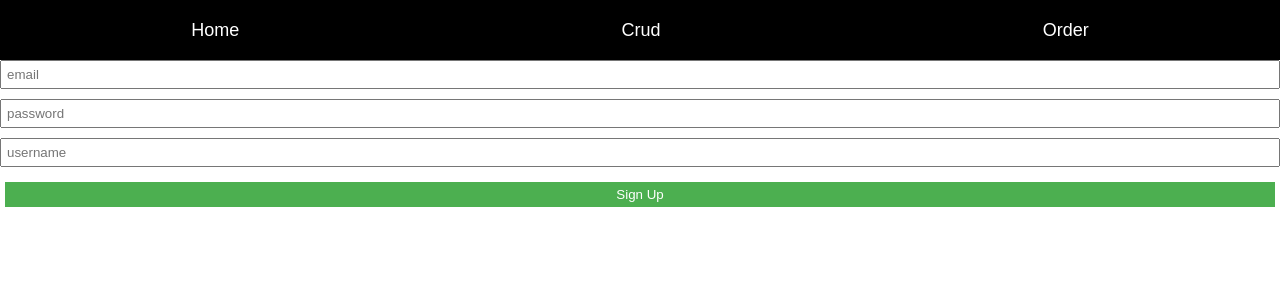
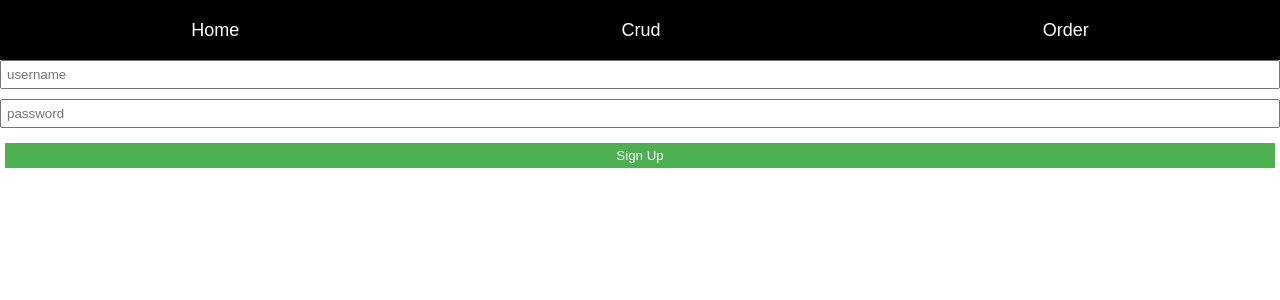
Before and after one commit to semoleg1986/client, a React (Vite) app: page /signup in a window 1280 px wide. Shown: the top 300 px of the page. Built offline with nearby package versions, Linux system fonts and the light colour scheme.

Commit message:
feat: update mutaiton

```diff
--- a/src/components/Auth/Signup/index.tsx
+++ b/src/components/Auth/Signup/index.tsx
@@ -7,7 +7,6 @@ import { Button, FormContainer, Input } from '../../styles/Form.styled';
 function Signup() {
   const [createUser] = useMutation(CREATE_USER);
   const [createSeller] = useMutation(CREATE_SELLER);
-  const [email, setEmail] = useState('');
   const [password, setPassword] = useState('');
   const [username, setUsername] = useState('');
   const [showSellerFields, setShowSellerFields] = useState(false);
@@ -21,7 +20,7 @@ function Signup() {
     try {
       if (!showSellerFields) {
         const { data } = await createUser({
-          variables: { email, password, username },
+          variables: { password, username },
         });
         const createdUserId = data.createUser.user.id;
         setUserId(createdUserId);
@@ -60,22 +59,16 @@ function Signup() {
         {!showSellerFields && (
           <>
             <Input
-              type="email"
-              placeholder="email"
-              value={email}
-              onChange={(e) => setEmail(e.target.value)}
+              type="text"
+              placeholder="username"
+              value={username}
+              onChange={(e) => setUsername(e.target.value)}
             />
             <Input
               type="password"
               placeholder="password"
               value={password}
               onChange={(e) => setPassword(e.target.value)}
-            />
-            <Input
-              type="text"
-              placeholder="username"
-              value={username}
-              onChange={(e) => setUsername(e.target.value)}
             />
           </>
         )}
--- a/src/graphql/mutation/auth.ts
+++ b/src/graphql/mutation/auth.ts
@@ -1,8 +1,8 @@
 import { gql } from '@apollo/client';
 
 export const CREATE_USER = gql`
-  mutation CreateUser($email: String!, $password: String!, $username: String!) {
-    createUser(email: $email, password: $password, username: $username) {
+  mutation CreateUser($password: String!, $username: String!) {
+    createUser(password: $password, username: $username) {
       user {
         id
         username
--- a/src/graphql/mutation/order.ts
+++ b/src/graphql/mutation/order.ts
@@ -112,7 +112,9 @@ export const GET_STATUSES = gql`
 export const UPDATE_STATUS = gql`
   mutation UpdateOrderStatus($orderId: ID!, $status: String!) {
     updateOrderStatus(orderId: $orderId, status: $status) {
-      status
+      order {
+        status
+      }
     }
   }
 `;
```
